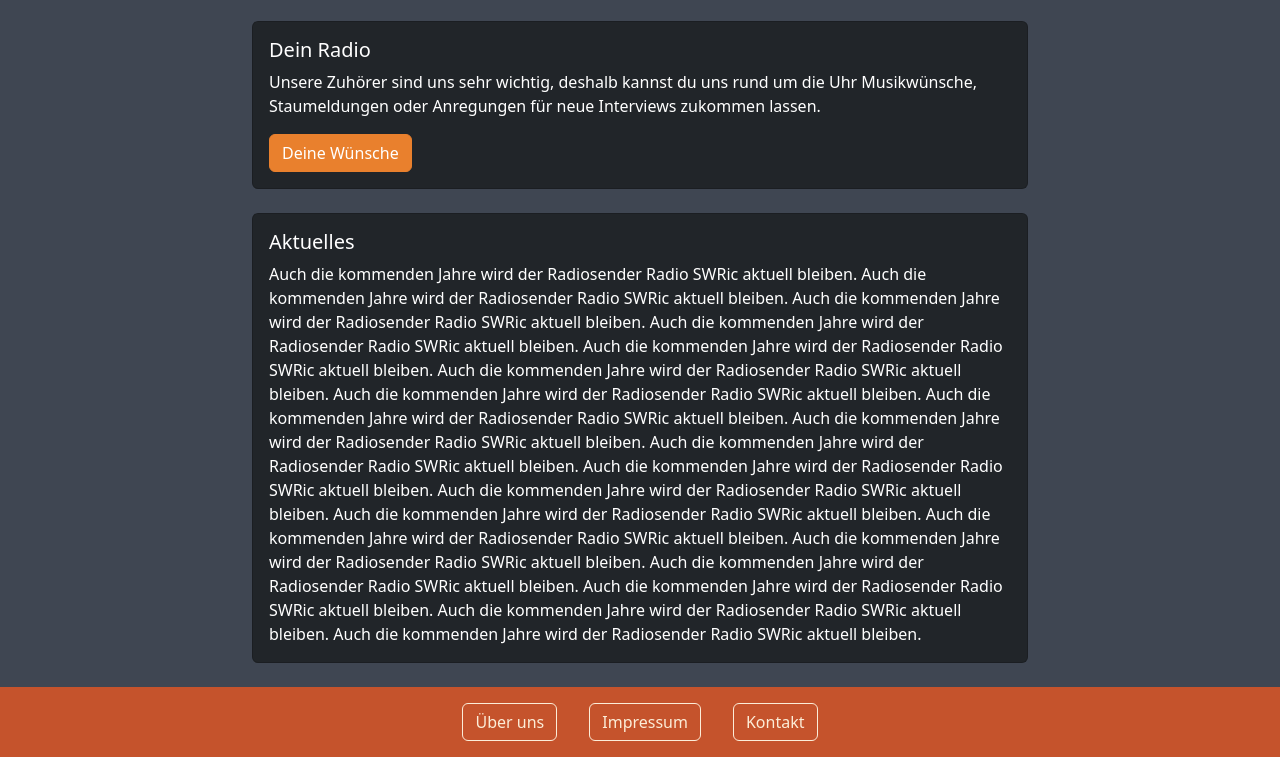
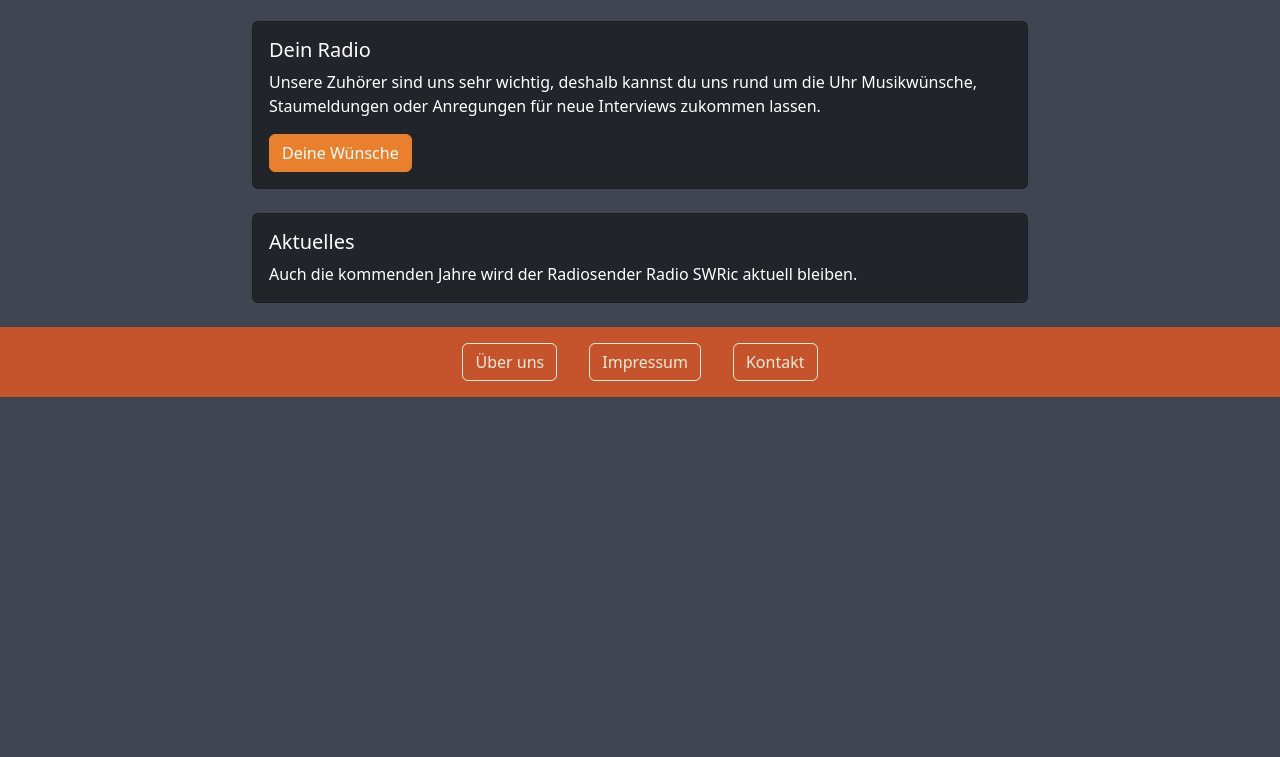
Before and after one commit to bxi64/swric, a website: page index.html in a window 1280 px wide. Shown: the part 727-1484 px from the top of the page. After the commit the page ends 1124 px from the top, so only its background shows below. Drawn offline with Linux system fonts and the light colour scheme.

Commit message:
Update index.html

```diff
--- a/index.html
+++ b/index.html
@@ -90,24 +90,6 @@
                     <h5 class="card-title">Aktuelles</h5>
                     <p class="card-text">
                         Auch die kommenden Jahre wird der Radiosender Radio SWRic aktuell bleiben.
-                        Auch die kommenden Jahre wird der Radiosender Radio SWRic aktuell bleiben.
-                        Auch die kommenden Jahre wird der Radiosender Radio SWRic aktuell bleiben.
-                        Auch die kommenden Jahre wird der Radiosender Radio SWRic aktuell bleiben.
-                        Auch die kommenden Jahre wird der Radiosender Radio SWRic aktuell bleiben.
-                        Auch die kommenden Jahre wird der Radiosender Radio SWRic aktuell bleiben.
-                        Auch die kommenden Jahre wird der Radiosender Radio SWRic aktuell bleiben.
-                        Auch die kommenden Jahre wird der Radiosender Radio SWRic aktuell bleiben.
-                        Auch die kommenden Jahre wird der Radiosender Radio SWRic aktuell bleiben.
-                        Auch die kommenden Jahre wird der Radiosender Radio SWRic aktuell bleiben.
-                        Auch die kommenden Jahre wird der Radiosender Radio SWRic aktuell bleiben.
-                        Auch die kommenden Jahre wird der Radiosender Radio SWRic aktuell bleiben.
-                        Auch die kommenden Jahre wird der Radiosender Radio SWRic aktuell bleiben.
-                        Auch die kommenden Jahre wird der Radiosender Radio SWRic aktuell bleiben.
-                        Auch die kommenden Jahre wird der Radiosender Radio SWRic aktuell bleiben.
-                        Auch die kommenden Jahre wird der Radiosender Radio SWRic aktuell bleiben.
-                        Auch die kommenden Jahre wird der Radiosender Radio SWRic aktuell bleiben.
-                        Auch die kommenden Jahre wird der Radiosender Radio SWRic aktuell bleiben.
-                        Auch die kommenden Jahre wird der Radiosender Radio SWRic aktuell bleiben.
                     </p>
                 </div>
             </div>
```
